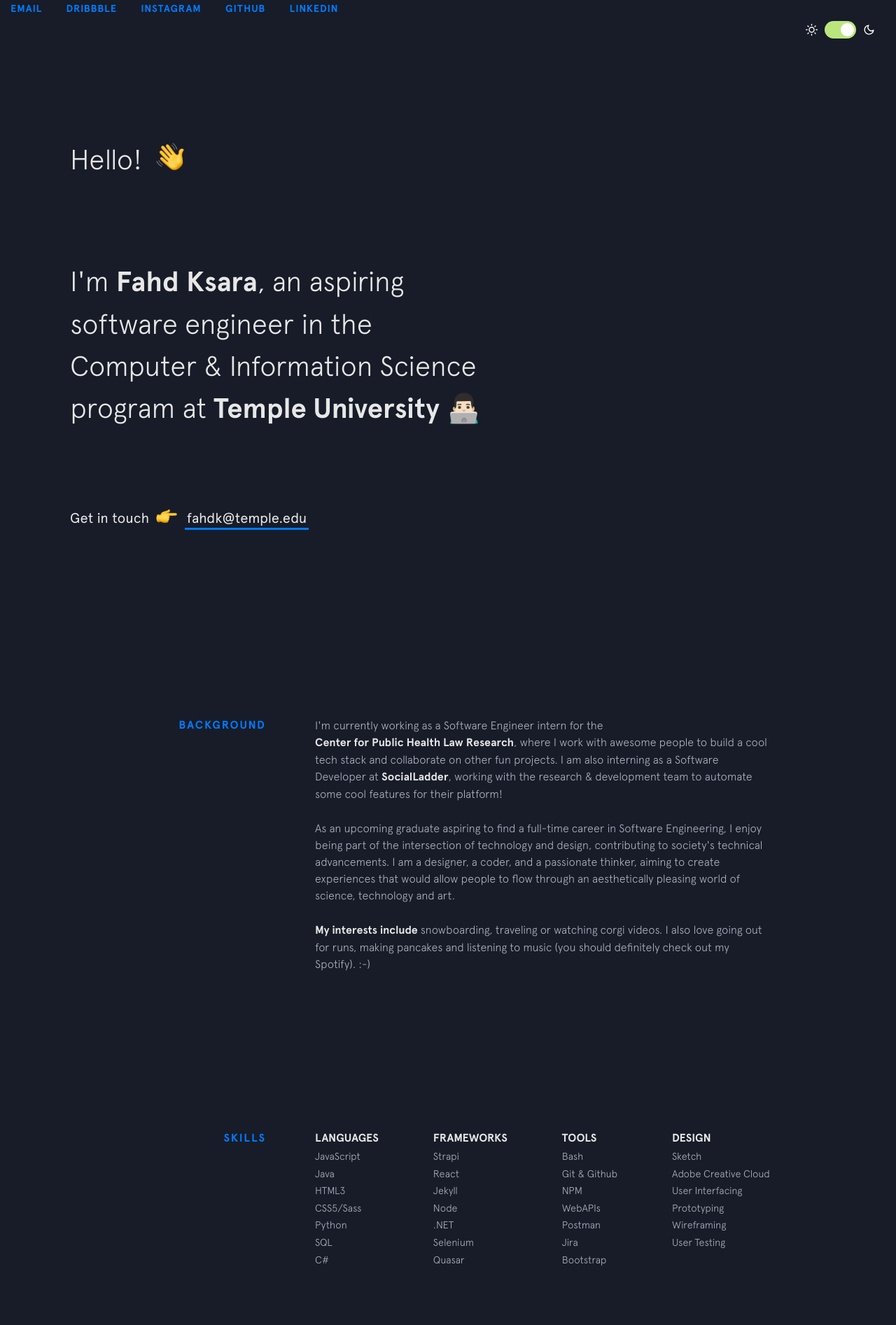
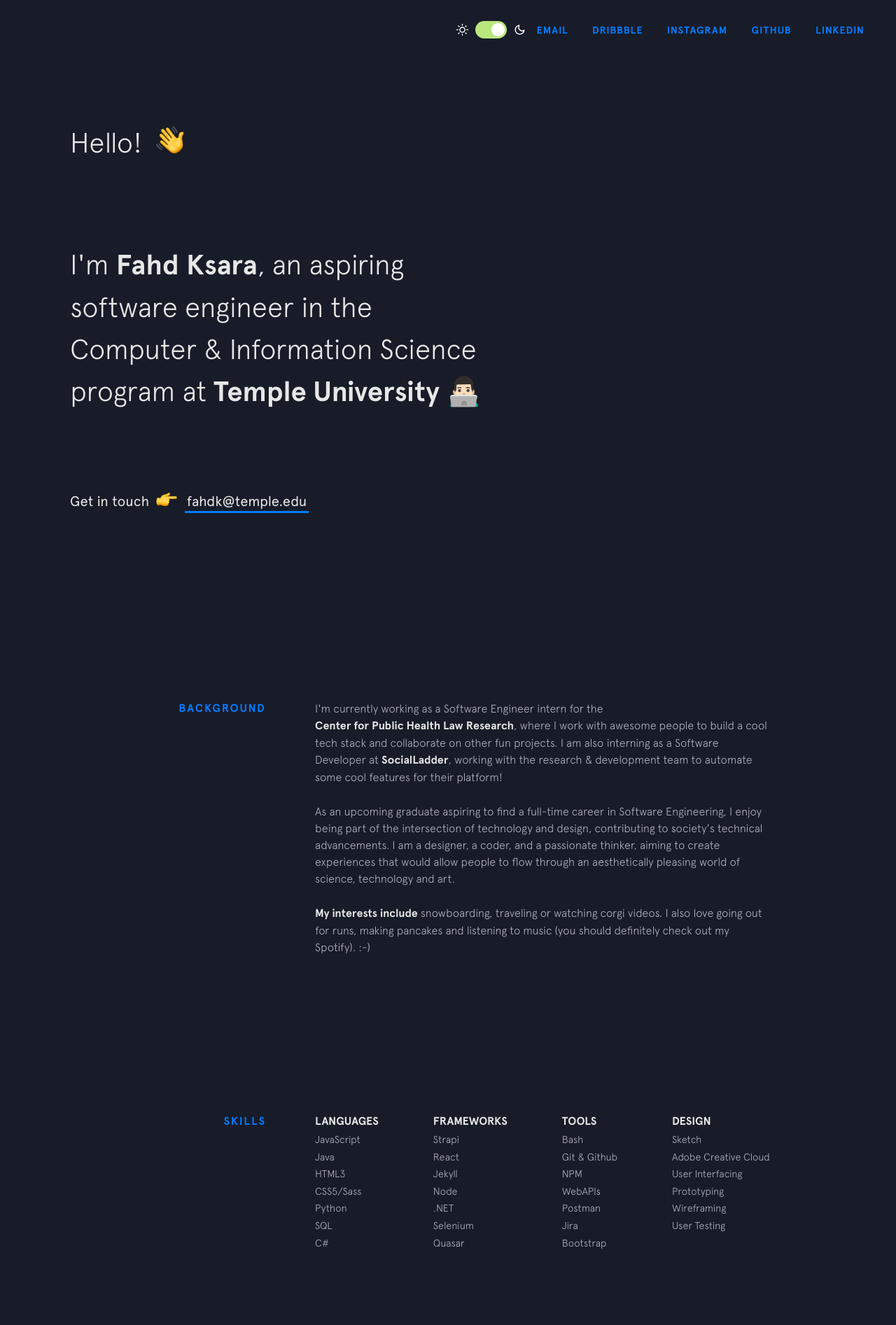
Before and after one commit to Faskyy/FahdK, a Jekyll site: the page built from index.html, in a window 1280 px wide. Shown: the top 1893 px of the page at 70% size. Built offline with Jekyll 4.4.1, drawn with Linux system fonts in a browser that asks for light colours; nearby versions of some CDN libraries.

Commit message:
Update switch.html

```diff
--- a/_includes/switch.html
+++ b/_includes/switch.html
@@ -1,4 +1,11 @@
-<div class="footer__links">
+<div class="switch-wrapper">
+  <div class="sun"></div>
+  <div class="toggle-wrapper">
+    <input id="switch" type="checkbox" />
+    <label for="switch" id="toggle">Toggle</label>
+  </div>
+  <div class="moon"></div>
+    <div class="footer__links">
     {% for link in site.social %}
     <a href="{{link.url}}" target="_blank" title="{{link.title}}">
       <span class="text">{{link.title}}</span>
@@ -6,12 +13,4 @@
     </a>
     {% endfor %}
   </div>
-
-<div class="switch-wrapper">
-  <div class="sun"></div>
-  <div class="toggle-wrapper">
-    <input id="switch" type="checkbox" />
-    <label for="switch" id="toggle">Toggle</label>
-  </div>
-  <div class="moon"></div>
 </div>
```
